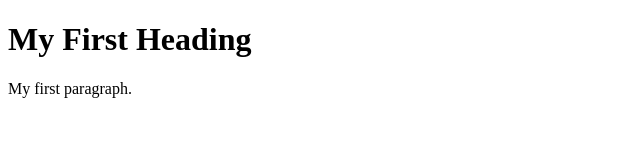
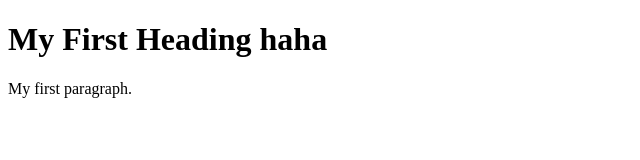
Before and after one commit to abhimonu55/testing, a plain HTML site: page index2.html in a window 1280 px wide. Shown: the whole page, without its empty margins (0-640 px from the left). Drawn offline with Linux system fonts and the light colour scheme.

Commit message:
Updating the file

```diff
--- a/index2.html
+++ b/index2.html
@@ -2,7 +2,7 @@
 <html>
 <body>
 
-<h1>My First Heading</h1>
+<h1>My First Heading haha </h1>
 <p>My first paragraph.</p>
 
 </body>
```
